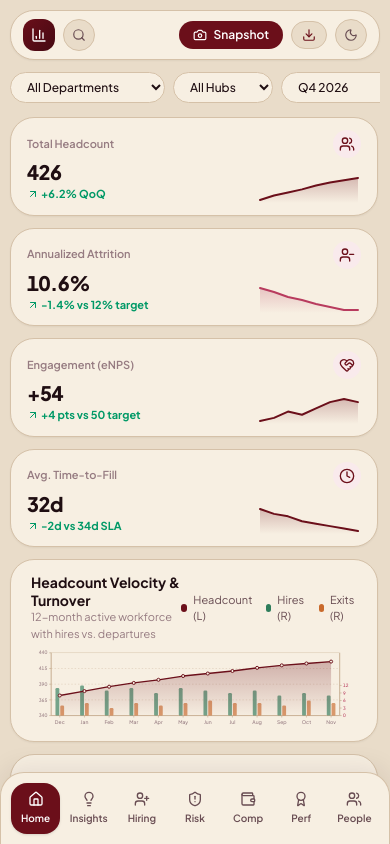
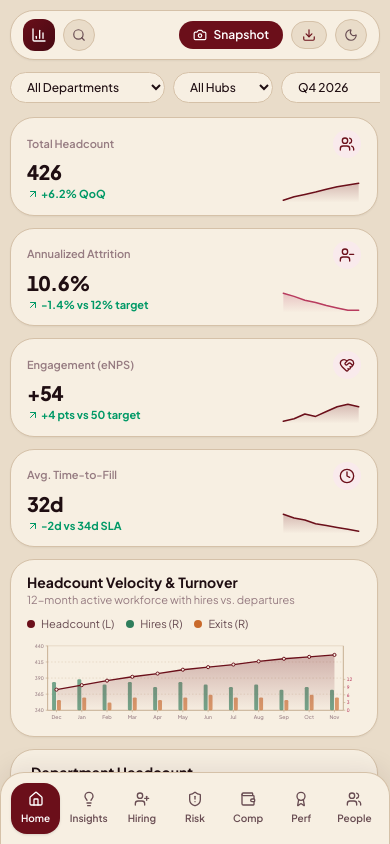
Before and after one commit to hermceeelabs/crimsonpulse-hr-dashboard, a React (Vite) app: page / in a window 390 px wide. Shown: the top 844 px of the page. Built offline with nearby package versions, Linux system fonts and the light colour scheme.

Commit message:
Fix chart sizing and grid rows so charts stay inside cards on mobile

```diff
--- a/src/App.tsx
+++ b/src/App.tsx
@@ -829,15 +829,15 @@ export function App() {
                     colSpan: 7,
                     heightPx: 255,
                     content: (
-                      <div className="rounded-3xl border border-[var(--border-subtle)] bg-[var(--bg-surface)] px-5 py-3.5 shadow-xs flex flex-col overflow-hidden">
-                        <div className="shrink-0 flex items-center justify-between mb-1.5">
+                      <div className="rounded-3xl border border-[var(--border-subtle)] bg-[var(--bg-surface)] px-4 sm:px-5 py-3.5 shadow-xs flex flex-col overflow-hidden">
+                        <div className="shrink-0 flex flex-wrap items-center justify-between gap-2 mb-2">
                           <div>
                             <h2 className="text-sm font-bold leading-tight">Headcount Velocity & Turnover</h2>
                             <p className="text-[11px] text-[var(--text-muted)]">
                               12-month active workforce with hires vs. departures
                             </p>
                           </div>
-                          <div className="flex items-center gap-3 text-[11px] text-[var(--text-secondary)]">
+                          <div className="flex flex-wrap items-center gap-3 text-[11px] text-[var(--text-secondary)]">
                             <span className="inline-flex items-center gap-1.5">
                               <span className="h-2 w-2 rounded-full bg-[#6B0F1A]" /> Headcount (L)
                             </span>
@@ -1083,7 +1083,7 @@ export function App() {
             {activeTab === 'talent' && (() => {
               const criticalCount = filteredReqs.filter((r) => r.priority === 'Critical').length;
               return (
-              <div className="flex-1 min-h-0 grid grid-rows-[auto_minmax(0,1fr)_auto] gap-3 animate-enter">
+              <div className="flex-1 min-h-0 grid grid-cols-1 lg:grid-rows-[auto_minmax(0,1fr)_auto] gap-3 animate-enter">
                 <section className="grid grid-cols-2 lg:grid-cols-4 gap-3">
                   <KpiCard
                     title="Open Requisitions"
@@ -1190,7 +1190,7 @@ export function App() {
 
             {/* RETENTION & RISK TAB */}
             {activeTab === 'retention' && (
-              <div className="flex-1 min-h-0 grid grid-rows-[minmax(0,1fr)_auto] gap-3 animate-enter">
+              <div className="flex-1 min-h-0 grid grid-cols-1 lg:grid-rows-[minmax(0,1fr)_auto] gap-3 animate-enter">
                 <div className="min-h-0 grid grid-cols-1 lg:grid-cols-12 gap-3">
                   <div className="lg:col-span-6 min-h-0 rounded-3xl border border-[var(--border-subtle)] bg-[var(--bg-surface)] p-5 flex flex-col justify-between overflow-hidden">
                     <div>
@@ -1246,7 +1246,7 @@ export function App() {
               ).toFixed(2);
               const compaDiff = +((avgCompa - 1.0) * 100).toFixed(1);
               return (
-              <div className="flex-1 min-h-0 grid grid-rows-[auto_minmax(0,1fr)] gap-3 animate-enter">
+              <div className="flex-1 min-h-0 grid grid-cols-1 lg:grid-rows-[auto_minmax(0,1fr)] gap-3 animate-enter">
                 <section className="grid grid-cols-1 sm:grid-cols-3 gap-3">
                   <KpiCard
                     title="Annualized Base Payroll"
@@ -1343,7 +1343,7 @@ export function App() {
 
             {/* PERFORMANCE & 9-BOX TAB */}
             {activeTab === 'performance' && (
-              <div className="flex-1 min-h-0 grid grid-rows-[minmax(0,1fr)_auto] gap-3 animate-enter">
+              <div className="flex-1 min-h-0 grid grid-cols-1 lg:grid-rows-[minmax(0,1fr)_auto] gap-3 animate-enter">
                 <div className="min-h-0 grid grid-cols-1 lg:grid-cols-12 gap-3">
                   <div className="lg:col-span-7 min-h-0 rounded-3xl border border-[var(--border-subtle)] bg-[var(--bg-surface)] p-5 flex flex-col justify-between overflow-hidden">
                     <div className="flex items-center justify-between">
--- a/src/components/Charts.tsx
+++ b/src/components/Charts.tsx
@@ -22,7 +22,10 @@ export const Sparkline: React.FC<{
   const linePath = `M ${points.join(' L ')}`;
 
   return (
-    <svg width={width} height={height} className="overflow-visible">
+    <svg
+      viewBox={`0 0 ${width} ${height}`}
+      className="w-20 sm:w-[104px] h-auto shrink-0 overflow-visible"
+    >
       <defs>
         <linearGradient id={`spark-${color.replace('#', '')}`} x1="0" y1="0" x2="0" y2="1">
           <stop offset="0%" stopColor={color} stopOpacity="0.24" />
@@ -91,11 +94,11 @@ export const HeadcountTrendChart: React.FC<{
   const activePoint = hoveredIdx !== null ? scaled[hoveredIdx] : null;
 
   return (
-    <div className="relative w-full h-full flex items-center">
+    <div className="relative w-full lg:h-full flex items-center">
       <svg
         viewBox={`0 0 ${width} ${height}`}
         preserveAspectRatio="xMidYMid meet"
-        className="w-full h-full max-h-full overflow-hidden"
+        className="w-full h-auto lg:h-full max-h-full block overflow-hidden"
       >
         <defs>
           <linearGradient id="hcAreaGrad" x1="0" y1="0" x2="0" y2="1">
```
